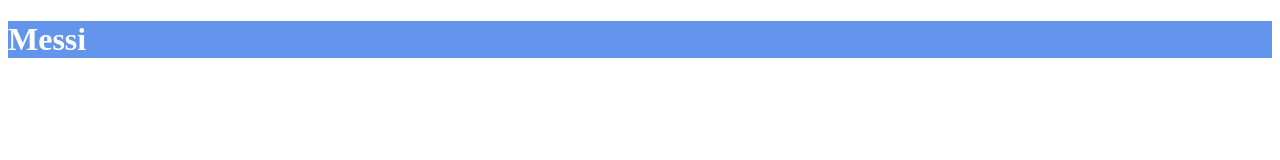
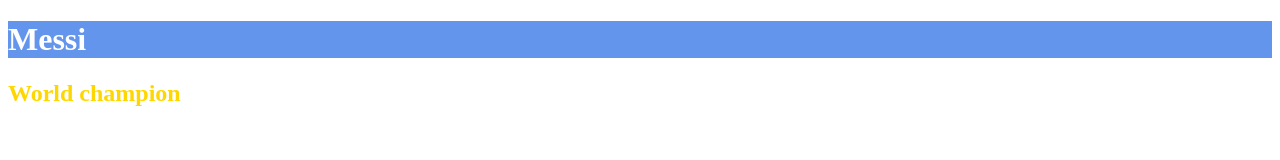
Before and after one commit to AkhmedMakhachevich/first-project, a plain HTML site: page index.html in a window 1280 px wide. Drawn offline with Linux system fonts and the light colour scheme.

Commit message:
campione del mundo

```diff
--- a/index.html
+++ b/index.html
@@ -8,6 +8,6 @@
 </head>
 <body>
     <h1>Messi</h1>
-
+    <h2>World champion</h2>
 </body>
 </html>
--- a/style.css
+++ b/style.css
@@ -2,3 +2,9 @@
     background-color: cornflowerblue;
     color: white;
 }
+
+h2 {
+    font-weight: bold;
+    background-color: white;
+    color: gold
+}
```
